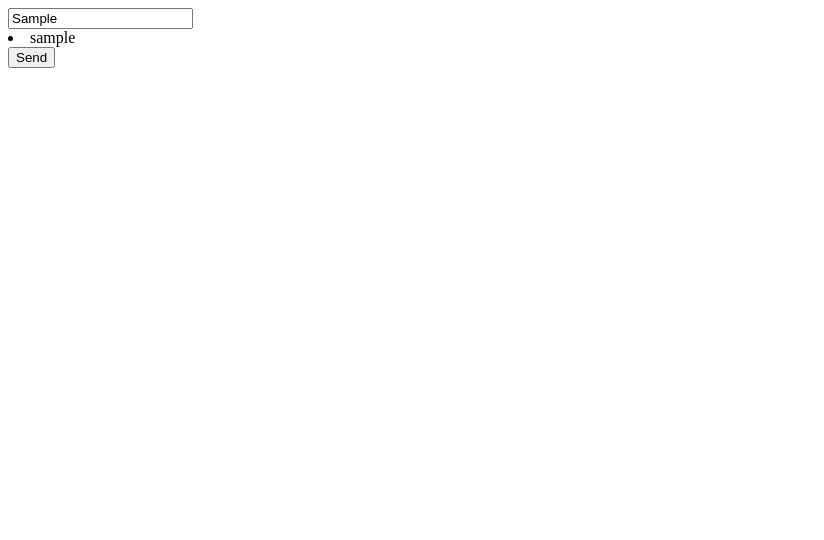
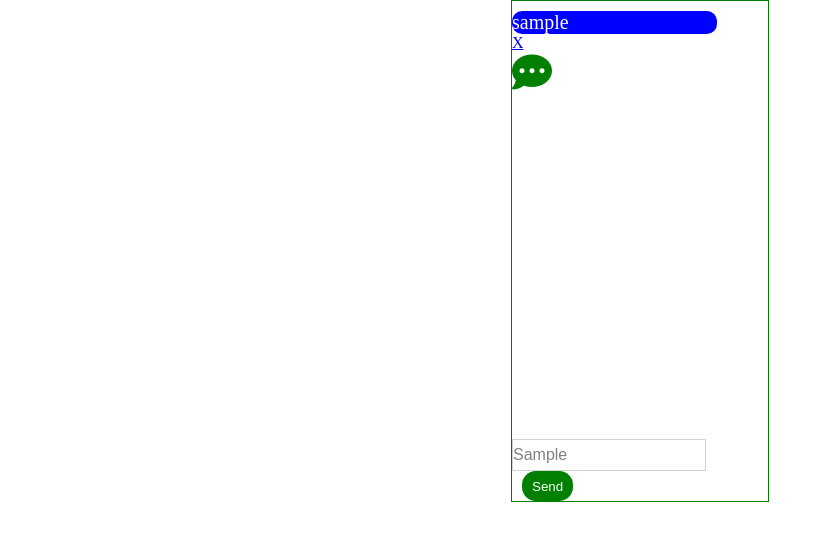
Before and after one commit to andrijanasharkoskaa/Code-Academy, a plain HTML site: page Chatbot/index.html in a window 1280 px wide. Both pictures are taken after typing "Sample" into the empty fields and a click on the button "Send". Shown: the whole page, without its empty margins (0-824 px from the left). Drawn offline with Linux system fonts and the light colour scheme.

Commit message:
working on styling

```diff
--- a/Chatbot/index.html
+++ b/Chatbot/index.html
@@ -4,14 +4,33 @@
     <meta charset="UTF-8" />
     <meta name="viewport" content="width=device-width, initial-scale=1.0" />
     <link rel="stylesheet" href="style.css" />
+    <script
+      src="https://kit.fontawesome.com/28d406b2ff.js"
+      crossorigin="anonymous"
+    ></script>
     <title>Chatbot</title>
   </head>
   <body>
-    <div class="chat">
-      <input type="text" id="ask" />
-      <div id="messages"></div>
+    <div id="chat-box">
+      <div id="chat">
+        <div id="messages"></div>
+        <div class="send-question">
+          <input type="text" id="ask" />
 
-      <button id="chat-btn" onclick="askQuestion()">Send</button>
+          <button id="chat-btn" onclick="askQuestion()">Send</button>
+        </div>
+      </div>
+
+      <div class="chat-icon">
+        <div id="exit-icon"><a href="#" onclick="closeChat()">X</a></div>
+        <a href="#"
+          ><i
+            class="fa-solid fa-comment-dots"
+            onclick="openChat()"
+            id="close"
+          ></i
+        ></a>
+      </div>
     </div>
 
     <script src="script.js"></script>
--- a/Chatbot/script.js
+++ b/Chatbot/script.js
@@ -1,6 +1,7 @@
 let messageEl = document.getElementById("messages");
 let chatBtn = document.getElementById("chat-btn");
 let askInput = document.getElementById("ask");
+let chat = document.getElementById("chat");
 
 let chatMessages = [
   ["Today is Monday"],
@@ -10,22 +11,30 @@ let chatMessages = [
 ];
 
 function askQuestion() {
-  "";
-
-  // Display user input
   let userInput = document.createElement("li");
+  userInput.classList.add("response", "incoming");
   userInput.innerText = askInput.value.toLowerCase();
   messageEl.appendChild(userInput);
 
-  // Display messages that include the keyword specified by the user
   setTimeout(() => {
     const keyword = askInput.value.toLowerCase();
     chatMessages.forEach((message) => {
       if (message[0].toLowerCase().includes(keyword)) {
         let response = document.createElement("li");
+        response.classList.add("response", "outgoing");
         response.innerText = message[0];
         messageEl.appendChild(response);
       }
     });
   }, 1500);
 }
+let close = document.getElementById("close");
+function closeChat() {
+  chat.style.display = "none";
+  let exitIcon = document.getElementsById("exit-icon");
+  exitIcon.innerHTML = "";
+}
+function openChat() {
+  chat.style.display = "block";
+  closes.style.display = "none";
+}
--- a/Chatbot/style.css
+++ b/Chatbot/style.css
@@ -0,0 +1,65 @@
+* {
+  margin: 0;
+  padding: 0;
+}
+
+.chat-icon {
+  width: 50%;
+  height: 100px;
+}
+
+.fa-comment-dots {
+  font-size: 40px;
+  color: green;
+}
+#chat-box {
+  width: 20%;
+  height: 500px;
+  border: 1px solid green;
+  margin: 0 auto;
+  position: relative;
+}
+.response {
+  list-style-type: none;
+  font-size: 20px;
+  border-radius: 10px;
+  width: 80%;
+  margin-top: 10px;
+}
+.incoming {
+  background-color: blue;
+  color: white;
+}
+
+.outgoing {
+  background-color: pink;
+  color: black;
+}
+.messages {
+  display: flex;
+  flex-direction: column;
+  justify-content: flex-end;
+}
+.send-question {
+  position: absolute;
+  bottom: 0;
+  right: 0;
+  width: 100%;
+  height: auto;
+}
+#ask {
+  width: 75%;
+  height: 30px;
+  border: 1px solid rgb(212, 209, 209);
+  color: gray;
+  font-size: 16px;
+}
+#chat-btn {
+  width: 20%;
+  height: 30px;
+  margin-left: 10px;
+  background-color: green;
+  border: none;
+  color: white;
+  border-radius: 14px;
+}
```
